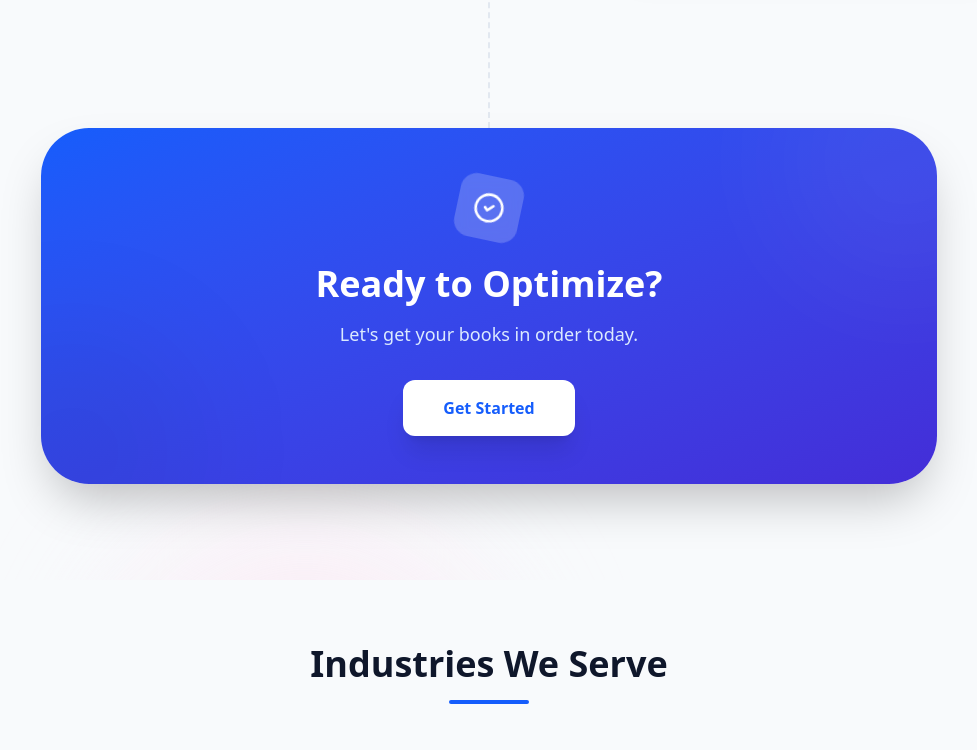
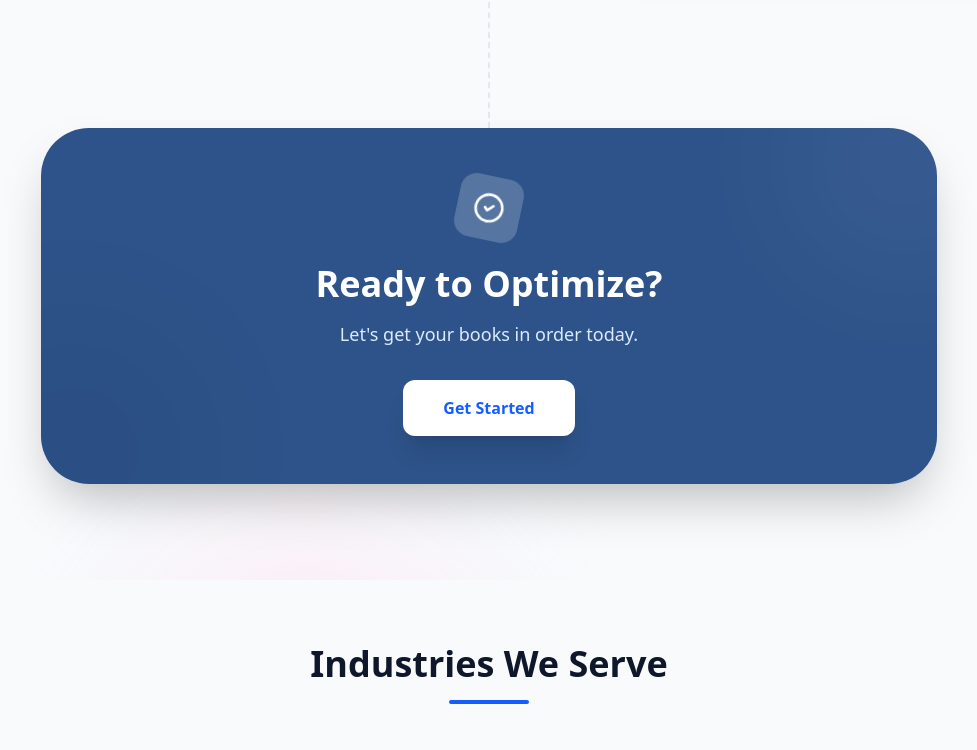
Before and after one commit to kasem1234357/erad2, a React (Vite) app: page / in a window 1280 px wide. Shown: the part 8276-9026 px from the top of the page, without its empty margins (151-1128 px from the left). Built offline with nearby package versions, Linux system fonts and the light colour scheme.

Commit message:
fix color

```diff
--- a/src/components/ui/Test2.tsx
+++ b/src/components/ui/Test2.tsx
@@ -117,7 +117,7 @@ export default function Test2() {
 
           {/* Call to Action Card */}
           <div
-            className={`max-w-4xl mx-auto p-12 text-center bg-gradient-to-br from-blue-600 to-indigo-700 rounded-[3rem] shadow-2xl text-white relative overflow-hidden transition-all duration-1000 delay-500 ${isVisible ? 'opacity-100 translate-y-0' : 'opacity-0 translate-y-20'}`}
+            className={`max-w-4xl mx-auto p-12 text-center bg-[#2D538A] rounded-[3rem] shadow-2xl text-white relative overflow-hidden transition-all duration-1000 delay-500 ${isVisible ? 'opacity-100 translate-y-0' : 'opacity-0 translate-y-20'}`}
           >
             {/* Background Decorative Elements */}
             <div className="absolute -top-24 -right-24 w-64 h-64 bg-white/10 rounded-full blur-3xl animate-pulse"></div>
```
